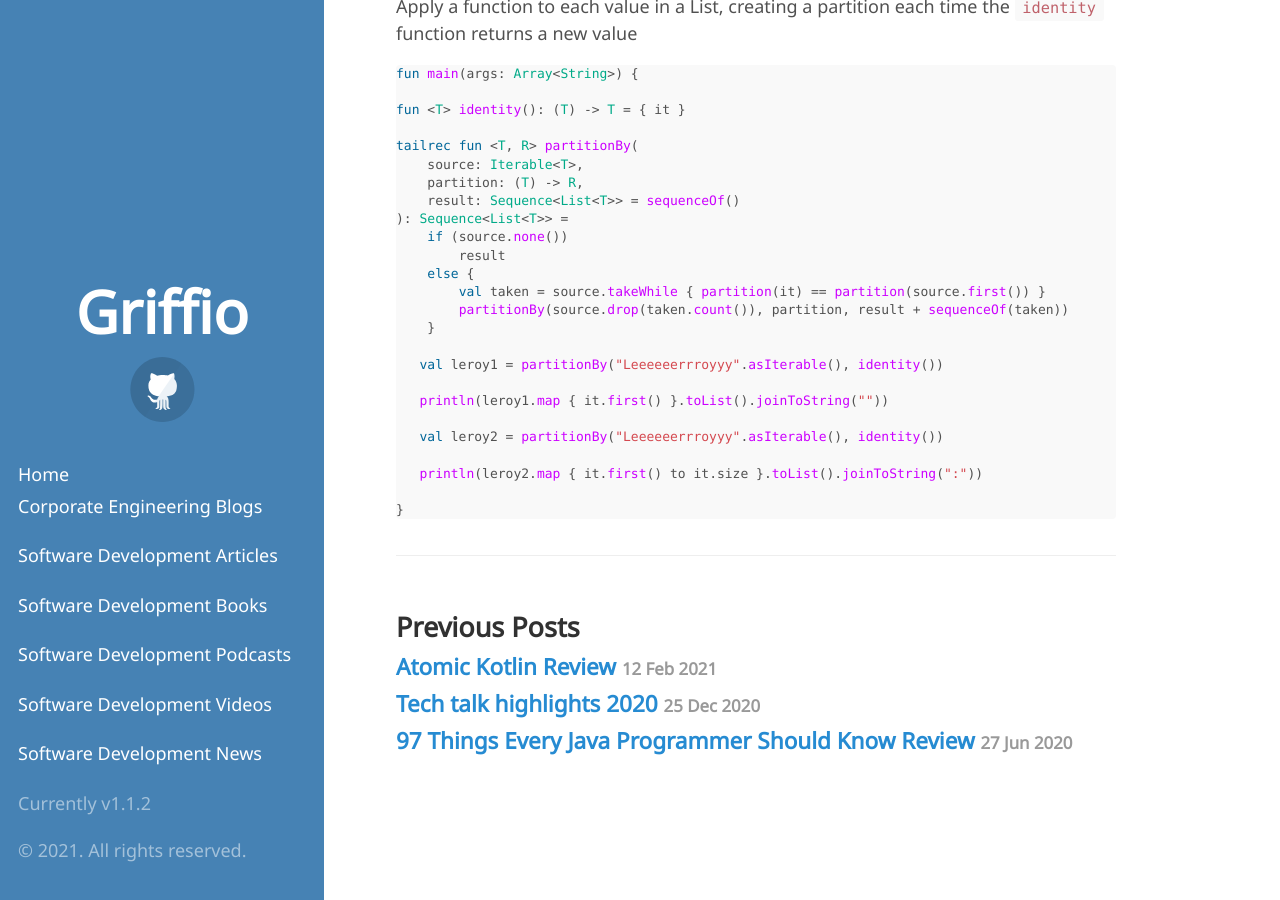
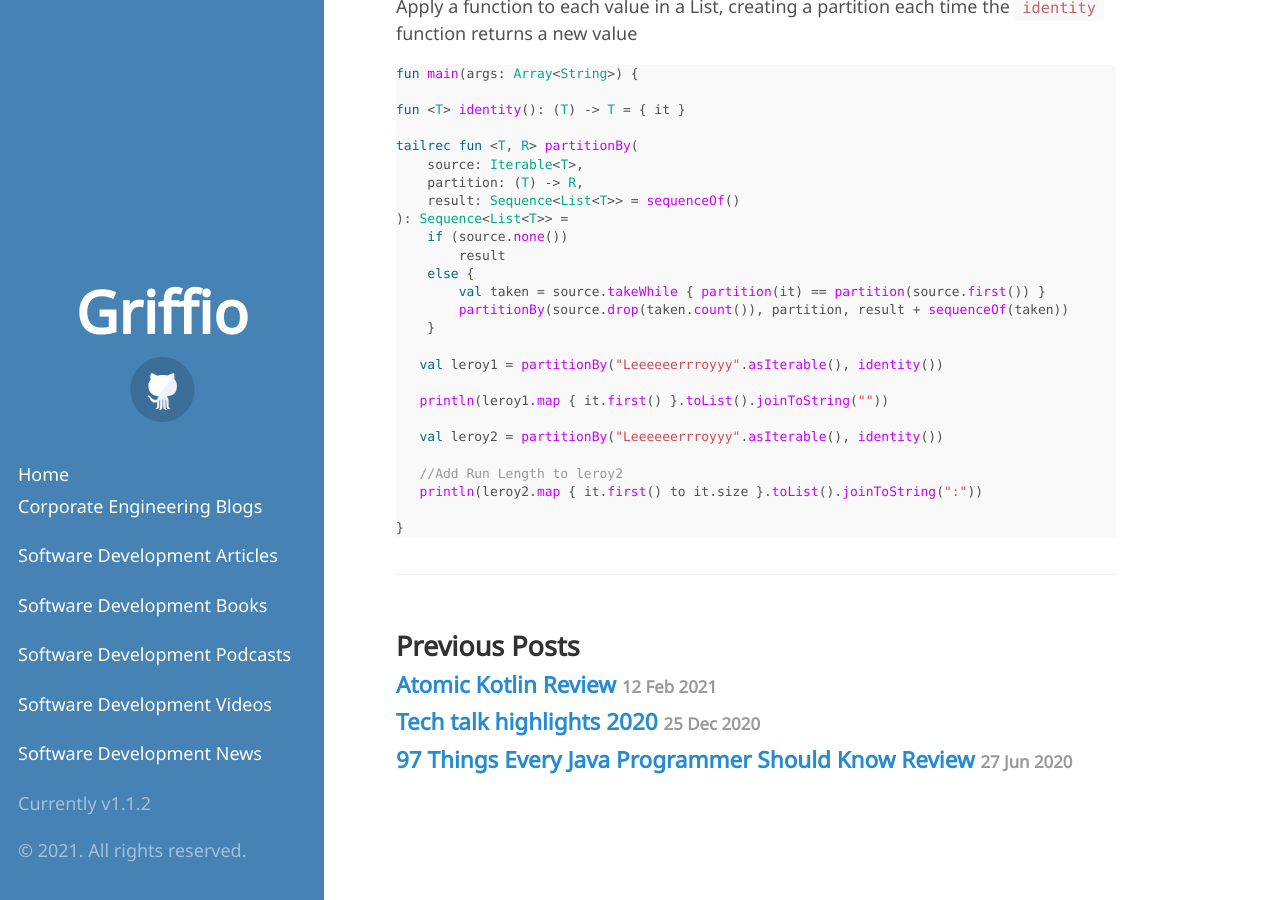
Before and after one commit to griffio/griffio.github.io, a Jekyll site: the page built from _posts/2021-02-14-More-Kotlin-PartitionBy.md, in a window 1280 px wide and 900 px high, scrolled down 662 px. Built offline with Jekyll 4.4.1, drawn with Linux system fonts in a browser that asks for light colours; some web fonts are replaced.

Commit message:
Update 2021-02-14-More-Kotlin-PartitionBy.md

```diff
--- a/_posts/2021-02-14-More-Kotlin-PartitionBy.md
+++ b/_posts/2021-02-14-More-Kotlin-PartitionBy.md
@@ -51,6 +51,7 @@ tailrec fun <T, R> partitionBy(
 
    val leroy2 = partitionBy("Leeeeeerrroyyy".asIterable(), identity())
 
+   //Add Run Length to leroy2
    println(leroy2.map { it.first() to it.size }.toList().joinToString(":"))
 
 }
```
